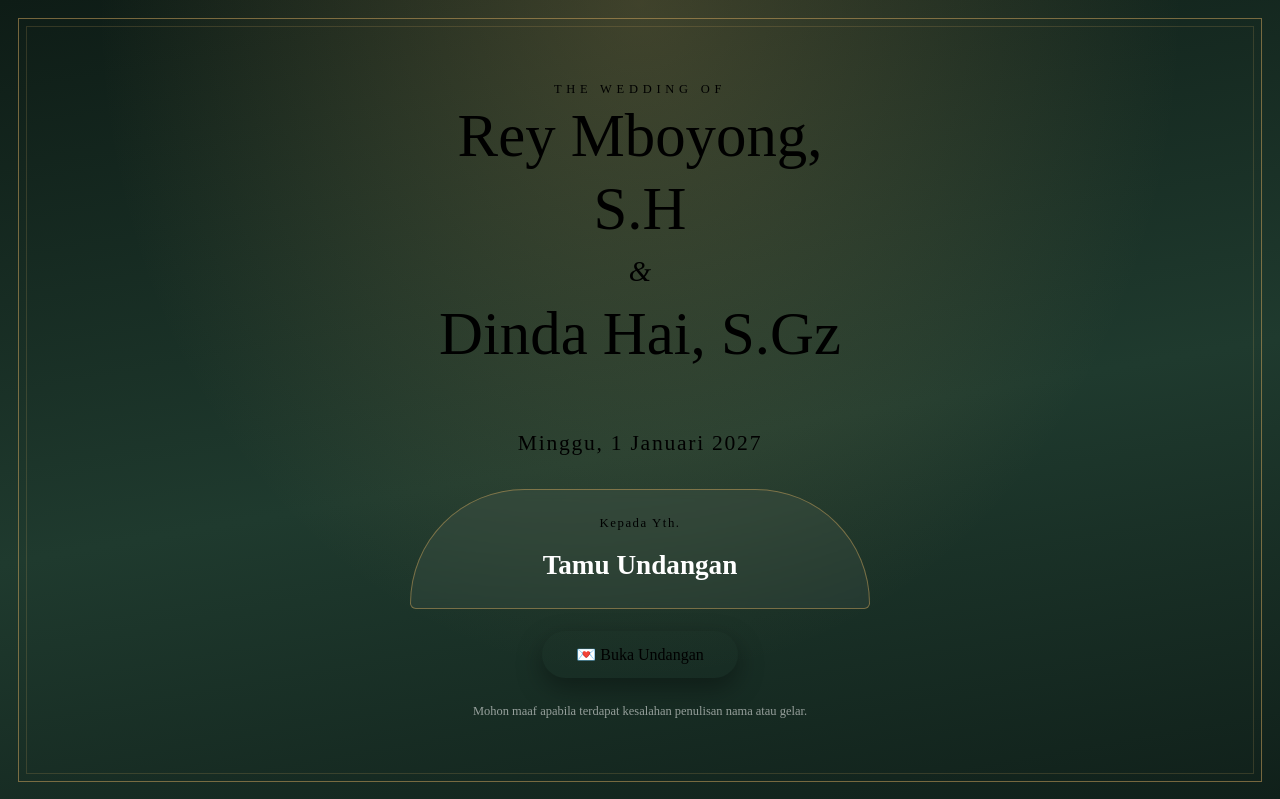
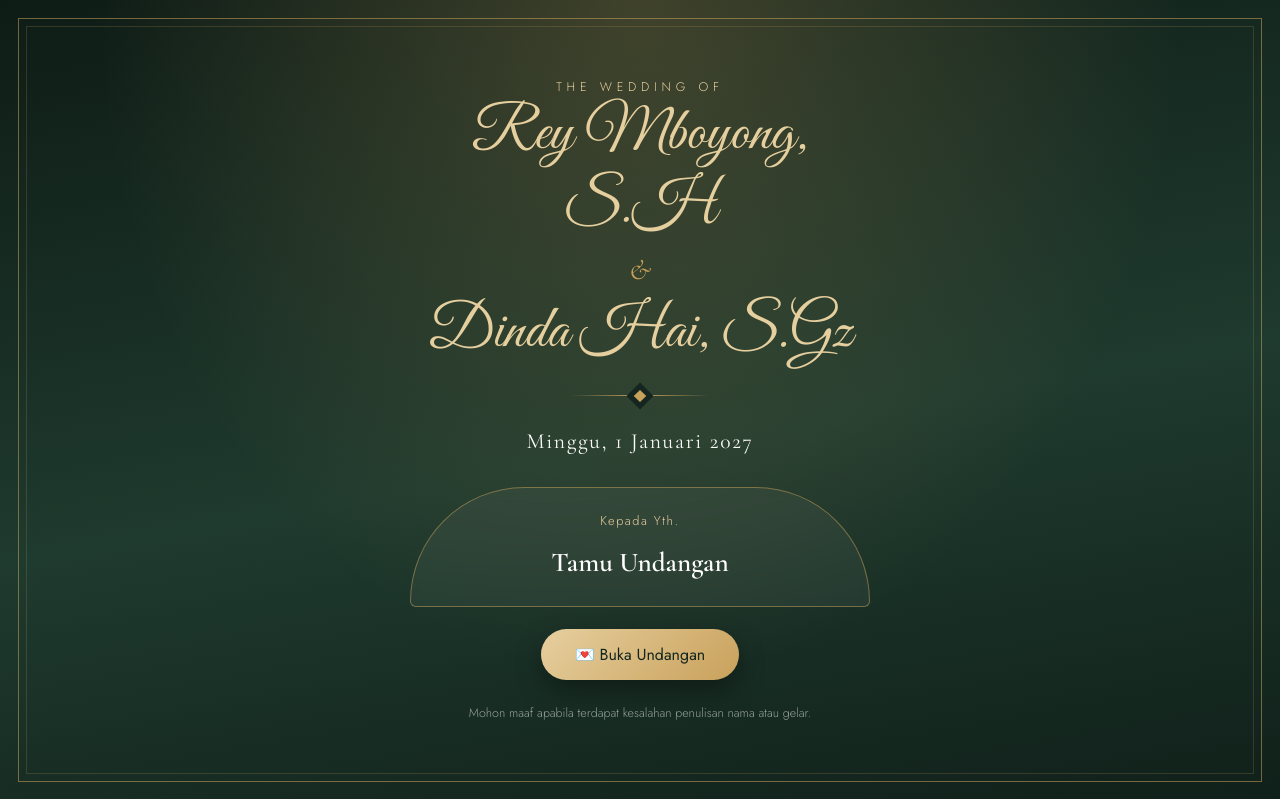
Before and after one commit to anggarawisnuwardhana/WEDDING-INVITATION, a plain HTML site: page index.html in a window 1280 px wide. Shown: the top 799 px of the page. Drawn offline with nearby package versions, Linux system fonts and the light colour scheme; no server answers.

Commit message:
Update index.html

```diff
--- a/index.html
+++ b/index.html
@@ -15,7 +15,6 @@
 <link rel="stylesheet" href="https://cdnjs.cloudflare.com/ajax/libs/font-awesome/6.5.1/css/all.min.css">
 
 <style>
-<link rel="stylesheet" href="css/jawa-theme.css">
 /* =========================================================
    TOKEN
 ========================================================= */
@@ -1122,7 +1121,7 @@ section[class^="inv-"]{padding:90px 0}
 
 })();
 </script>
-<script src="js/jawa-theme.js" defer></script>
+
 </body>
 
 </html>
```
